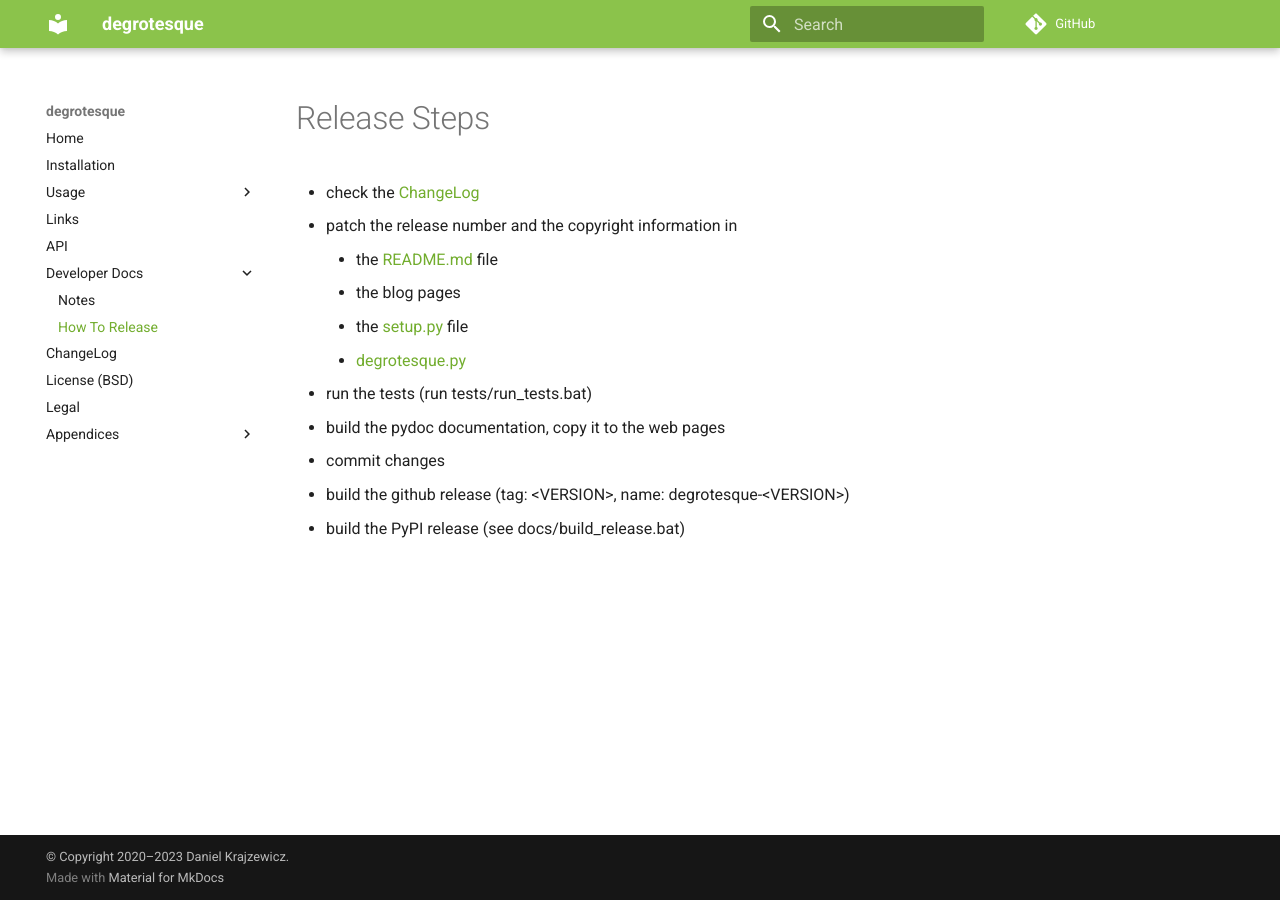
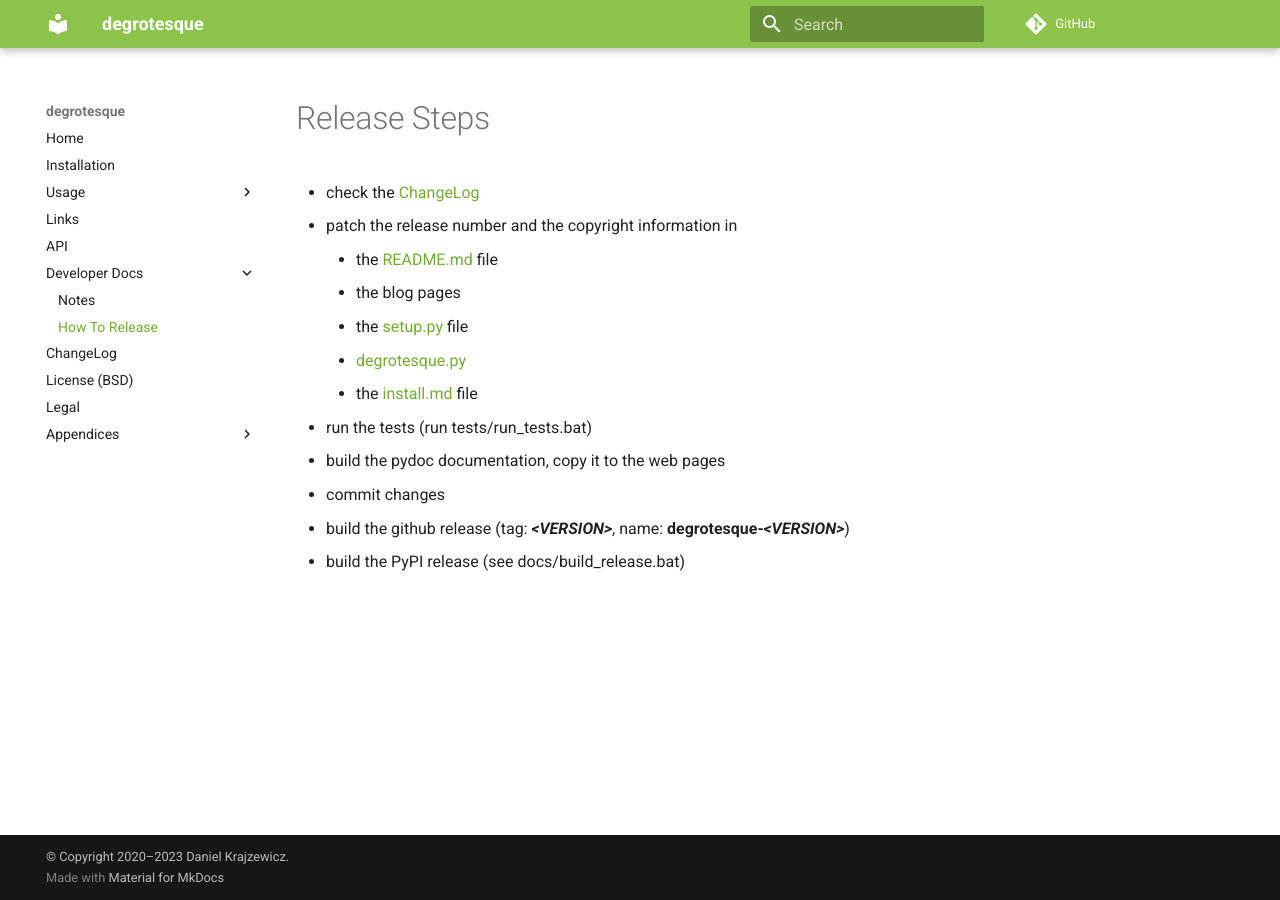
Before and after one commit to dkrajzew/degrotesque, an MkDocs documentation site: the page built from docs/mkdocs/release.md, in a window 1280 px wide. Built offline with MkDocs 1.6.1 and Material for MkDocs 9.7.7, drawn with Linux system fonts in a browser that asks for light colours; comment, search, counter and statistics services are not loaded.

Commit message:
improving documentation

```diff
--- a/docs/mkdocs/release.md
+++ b/docs/mkdocs/release.md
@@ -1,14 +1,15 @@
 Release Steps
 =============
 
-* check the [ChangeLog](https://github.com/dkrajzew/degrotesque/blob/master/CHANGES.md)
+* check the [ChangeLog](https://github.com/dkrajzew/degrotesque/blob/master/docs/mkdocs/changes.md)
 * patch the release number and the copyright information in
     * the [README.md](https://github.com/dkrajzew/degrotesque/blob/master/README.md) file
     * the blog pages
     * the [setup.py](https://github.com/dkrajzew/degrotesque/blob/master/setup.py) file
     * [degrotesque.py](https://github.com/dkrajzew/degrotesque/blob/master/degrotesque.py)
+    * the [install.md](https://github.com/dkrajzew/degrotesque/blob/master/docs/mkdocs/install.md) file
 * run the tests (run tests/run_tests.bat)
 * build the pydoc documentation, copy it to the web pages
 * commit changes
-* build the github release (tag: &lt;VERSION&gt;, name: degrotesque-&lt;VERSION&gt;)
+* build the github release (tag: ___&lt;VERSION&gt;___, name: __degrotesque-_&lt;VERSION&gt;___)
 * build the PyPI release (see docs/build_release.bat)
--- a/setup.py
+++ b/setup.py
@@ -2,7 +2,7 @@
 # degrotesque - A web type setter.
 # Version 2.0.2.
 #
-# Main module
+# Setup module
 #
 # (c) Daniel Krajzewicz 2020-2023
 # - daniel@krajzewicz.de
```
